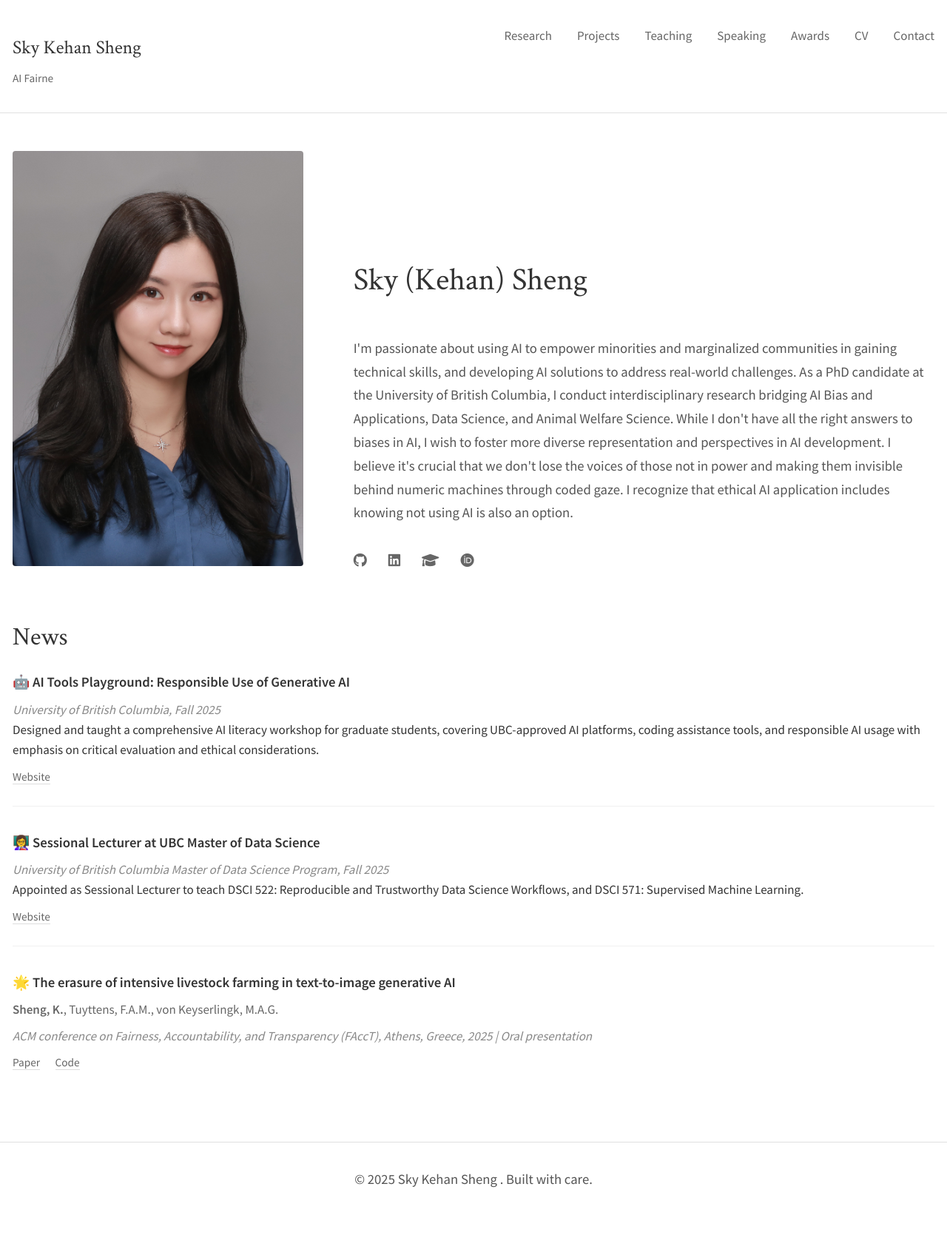
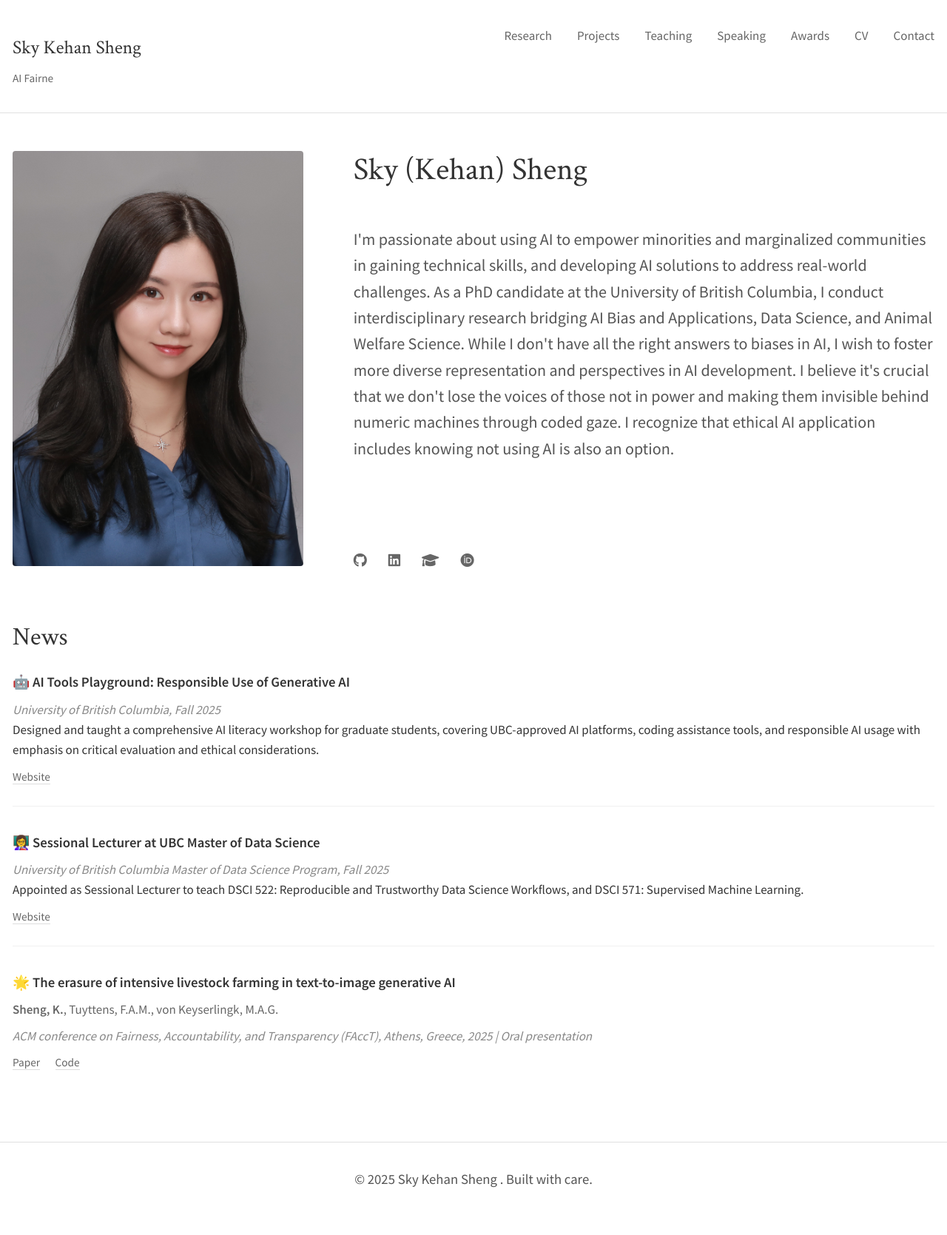
Before and after one commit to skysheng7/skysheng7.github.io, a Jekyll site: the page built from index.html, in a window 1280 px wide. Shown: the whole page at 74% size. Built offline with Jekyll 4.4.1, drawn with Linux system fonts in a browser that asks for light colours.

Commit message:
increase font

```diff
--- a/assets/css/main.css
+++ b/assets/css/main.css
@@ -139,7 +139,7 @@ a:hover {
     grid-template-columns: 1fr 2fr;
     gap: 4rem;
     margin-bottom: 4rem;
-    align-items: end;
+    align-items: start;
 }
 
 .hero-image {
@@ -162,10 +162,27 @@ a:hover {
     font-weight: 300;
 }
 
+.hero-content {
+    display: flex;
+    flex-direction: column;
+    height: 100%;
+}
+
 .hero-description {
     font-size: 1rem;
     line-height: 1.7;
     color: #555;
+    flex-grow: 1;
+}
+
+.hero-description p {
+    font-size: 1.3rem;
+    line-height: 1.6;
+    margin-bottom: 2rem;
+}
+
+.social-links {
+    margin-top: auto;
 }
 
 /* Publications and Projects */
@@ -437,9 +454,6 @@ a:hover {
 }
 
 /* Social Links */
-.social-links {
-    margin-top: 2rem;
-}
 
 .social-links a {
     color: #666;
@@ -482,6 +496,14 @@ a:hover {
         text-align: center;
     }
 
+    .hero-content {
+        display: block;
+    }
+
+    .social-links {
+        margin-top: 2rem;
+    }
+
     h1 {
         font-size: 2rem;
     }
@@ -503,6 +525,10 @@ a:hover {
 
     .hero-content h1 {
         margin-bottom: 2rem;
+    }
+
+    .hero-description p {
+        font-size: 1.2rem;
     }
 
     .container {
```
